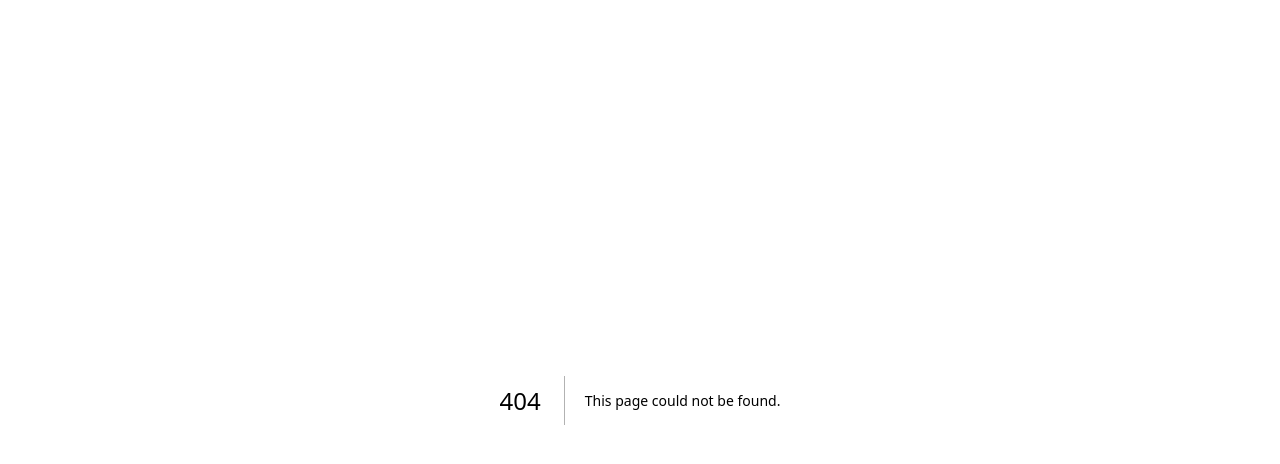
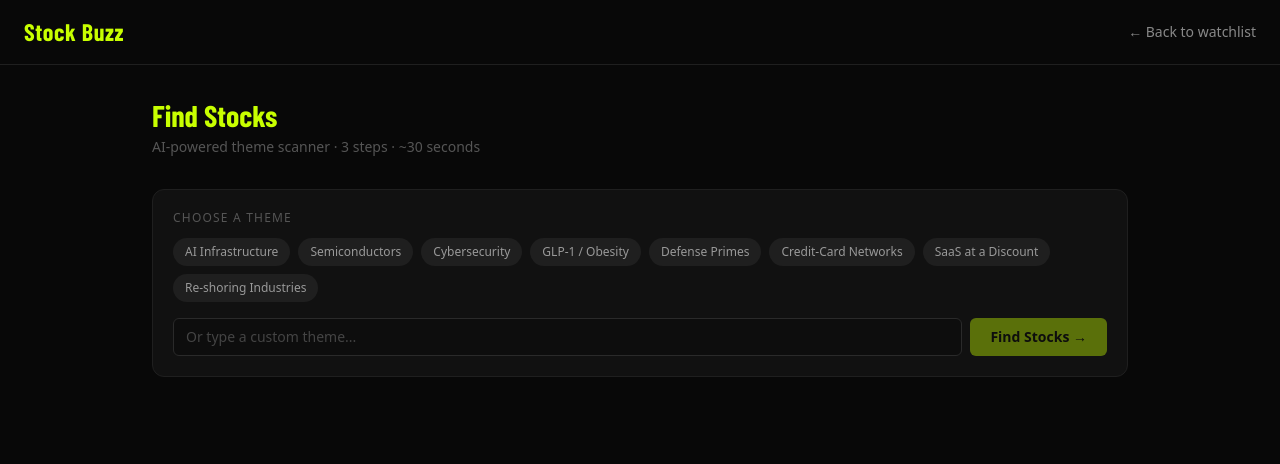
Before and after one commit to norcodes987/market-pulse, a Next.js app: page /find in a window 1280 px wide. Before the commit this address had no page. Shown: the top 464 px of the page. Built offline with nearby package versions, Linux system fonts and the light colour scheme.

Commit message:
feat: add /find page with 3-step Find Stocks workflow

```diff
--- /dev/null
+++ b/app/find/page.tsx
@@ -0,0 +1,159 @@
+'use client';
+
+import { useState } from 'react';
+import Link from 'next/link';
+import { useFindStocks } from '@/hooks/useFindStocks';
+import { ThemeSelector } from '@/components/FindStocks/ThemeSelector';
+import { TickerList } from '@/components/FindStocks/TickerList';
+import { ConvictionTable } from '@/components/FindStocks/ConvictionTable';
+import { ThesisCards } from '@/components/FindStocks/ThesisCards';
+import type { FindStocksPhase } from '@/hooks/useFindStocks';
+import type { TickerCandidate, ConvictionScore, ThesisCard } from '@/types';
+
+function getCandidates(state: FindStocksPhase): TickerCandidate[] | undefined {
+  if (
+    state.phase === 'scores-loading' ||
+    state.phase === 'thesis-loading' ||
+    state.phase === 'complete'
+  ) return state.candidates;
+  if (state.phase === 'error') return state.candidates;
+  return undefined;
+}
+
+function getScores(state: FindStocksPhase): ConvictionScore[] | undefined {
+  if (state.phase === 'thesis-loading' || state.phase === 'complete') return state.scores;
+  if (state.phase === 'error') return state.scores;
+  return undefined;
+}
+
+function getThesis(state: FindStocksPhase): ThesisCard[] | undefined {
+  if (state.phase === 'complete') return state.thesis;
+  return undefined;
+}
+
+export default function FindPage() {
+  const [theme, setTheme] = useState('');
+  const { state, run, reset } = useFindStocks();
+
+  const isLoading = ['tickers-loading', 'scores-loading', 'thesis-loading'].includes(state.phase);
+  const hasStarted = state.phase !== 'idle';
+
+  const candidates = getCandidates(state);
+  const scores = getScores(state);
+  const thesis = getThesis(state);
+
+  return (
+    <div className="min-h-screen bg-[#080808]">
+      <header className="flex items-center justify-between border-b border-[#1f1f1f] px-4 py-4 sm:px-6">
+        <h1 className="font-heading text-2xl font-bold tracking-wide text-[#C8FF00]">
+          Stock Buzz
+        </h1>
+        <Link href="/" className="text-sm text-[#888] hover:text-[#C8FF00]">
+          ← Back to watchlist
+        </Link>
+      </header>
+
+      <main className="mx-auto max-w-5xl px-4 py-8 sm:px-6">
+        <div className="mb-8">
+          <h2 className="font-heading text-3xl font-bold text-[#C8FF00]">Find Stocks</h2>
+          <p className="mt-1 text-sm text-[#555]">
+            AI-powered theme scanner · 3 steps · ~30 seconds
+          </p>
+        </div>
+
+        {!hasStarted ? (
+          <ThemeSelector
+            value={theme}
+            onChange={setTheme}
+            onSubmit={() => { if (theme.trim()) run(theme.trim()); }}
+            loading={isLoading}
+          />
+        ) : (
+          <div className="mb-6 flex items-center gap-3">
+            <span className="text-sm text-[#888]">
+              Theme: <span className="text-[#C8FF00]">{theme}</span>
+            </span>
+            <button
+              onClick={reset}
+              className="text-xs text-[#555] hover:text-[#888]"
+            >
+              Start over
+            </button>
+          </div>
+        )}
+
+        {/* Step 1 */}
+        {state.phase === 'tickers-loading' && (
+          <StepSection step={1} title="Ticker Universe" loading />
+        )}
+        {candidates && (
+          <StepSection step={1} title="Ticker Universe">
+            <TickerList candidates={candidates} />
+          </StepSection>
+        )}
+
+        {/* Step 2 */}
+        {state.phase === 'scores-loading' && (
+          <StepSection step={2} title="Conviction Scores" loading />
+        )}
+        {scores && (
+          <StepSection step={2} title="Conviction Scores">
+            <ConvictionTable scores={scores} />
+          </StepSection>
+        )}
+
+        {/* Step 3 */}
+        {state.phase === 'thesis-loading' && (
+          <StepSection step={3} title="Deep Thesis" loading />
+        )}
+        {thesis && (
+          <StepSection step={3} title="Deep Thesis">
+            <ThesisCards thesis={thesis} />
+          </StepSection>
+        )}
+
+        {/* Error */}
+        {state.phase === 'error' && (
+          <div className="mt-6 rounded-lg border border-red-900/50 bg-red-950/20 p-4">
+            <p className="text-sm text-red-400">
+              Step {state.step} failed: {state.message}
+            </p>
+            <button
+              onClick={() => run(theme)}
+              className="mt-2 text-xs text-[#C8FF00] hover:underline"
+            >
+              Try again
+            </button>
+          </div>
+        )}
+      </main>
+    </div>
+  );
+}
+
+function StepSection({
+  step,
+  title,
+  loading = false,
+  children,
+}: {
+  step: number;
+  title: string;
+  loading?: boolean;
+  children?: React.ReactNode;
+}) {
+  return (
+    <div className="mb-8">
+      <div className="mb-3 flex items-center gap-2">
+        <span className="rounded bg-[#C8FF00] px-2 py-0.5 text-[10px] font-bold text-[#080808]">
+          STEP {step}
+        </span>
+        <span className="text-sm font-semibold text-[#aaa]">{title}</span>
+        {loading && (
+          <span className="animate-pulse text-xs text-[#555]">Loading...</span>
+        )}
+      </div>
+      {children}
+    </div>
+  );
+}
```
